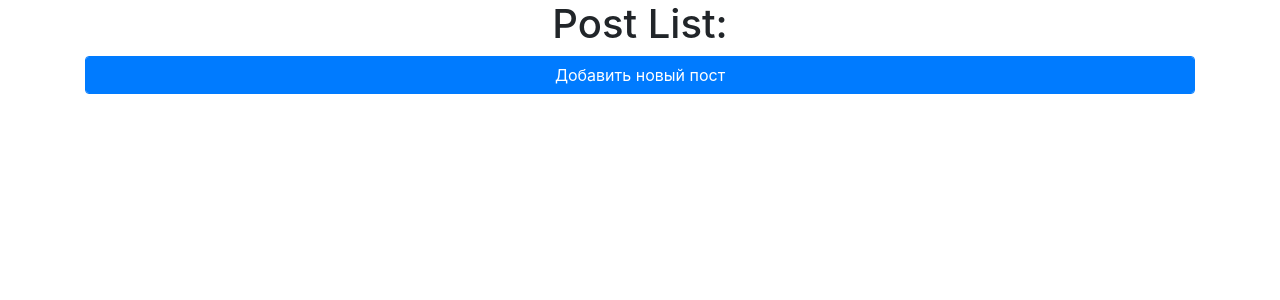
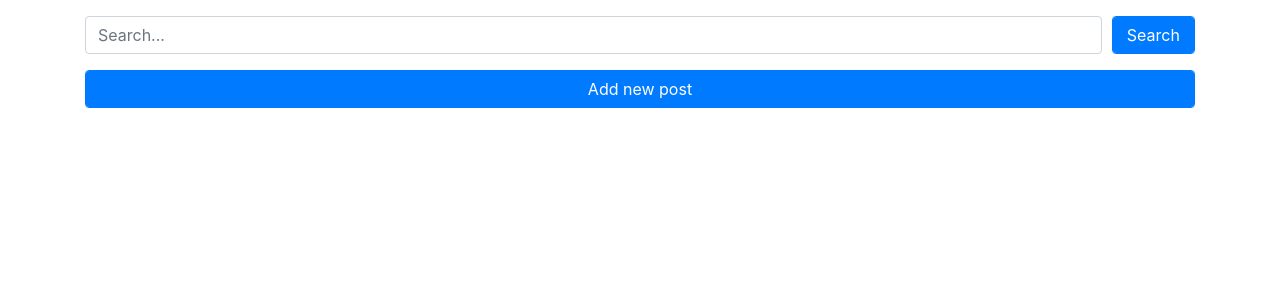
Before and after one commit to WhiteJamer/django_blog, a Django app: page /posts/ in a window 1280 px wide. Shown: the part 56-356 px from the top of the page. Run offline with Django 3.2, Linux system fonts and the light colour scheme; data that the repository does not hold is empty; some libraries are stand-ins or nearby versions.

Commit message:
Design search-system for postmanager (#21)
* override get_queryset() in PostList-view
* add html search-form in post_list.html template

```diff
--- a/postmanager/templates/postmanager/post_list.html
+++ b/postmanager/templates/postmanager/post_list.html
@@ -1,8 +1,25 @@
 {% extends 'base.html' %}
+{% block title%}Posts - {{block.super}}{%endblock%}
 {% block content %}
-<h1 class="text-center">Post List:</h1>
+<form action="" class="mt-3">
+  {% csrf_token %}
+  <div class="form-row">
+    <div class="col">
+      <input type="text" name="query" placeholder="Search..." class="form-control">
+    </div>
+    <div class="col-1">
+      <button type="submit" class="btn btn-primary form-control">Search</button>
+    </div>
+  </div>
+</form>
 
-<a  href="{% url 'postmanager:post_add' %}" class="btn btn-primary form-control mb-3">Добавить новый пост</a>
+<div class="row mt-3">
+  <div class="col">
+    <a href="{% url 'postmanager:post_add' %}" class="btn btn-primary form-control">Add new post</a>
+  </div>
+</div>
+
+<div class="post_list mt-2">
   {% for post in post_list %}
   <div class="card mb-3">
     <div class="row no-gutters">
@@ -22,5 +39,6 @@
     </div>
   </div>
   {% endfor %}
+</div>
 
 {% endblock %}
--- a/postmanager/views.py
+++ b/postmanager/views.py
@@ -5,10 +5,26 @@ from .forms import PostForm
 from django.urls import reverse_lazy
 from django.utils.decorators import method_decorator
 from django.contrib.auth.decorators import login_required
+from django.db.models import Q
 
 
 class PostList(ListView):
     model = Post
+    def get_queryset(self):
+        category = self.request.GET.get('category')
+        if category != None:
+            queryset = Post.objects.filter(categories__name__icontains=category)
+        elif self.request.GET.get('query'):
+            q = self.request.GET.get('q')
+            query = Q(title__icontains=q)
+            query.add(Q(content__icontains=q), Q.OR)
+
+            queryset = Post.objects.filter(query)
+            return queryset
+        else:
+            queryset = Post.objects.all()
+            return queryset
+
 
 class PostDetail(DetailView):
     queryset = Post.objects.all()
```
Lines whose indentation alone changed are shown as unchanged.
